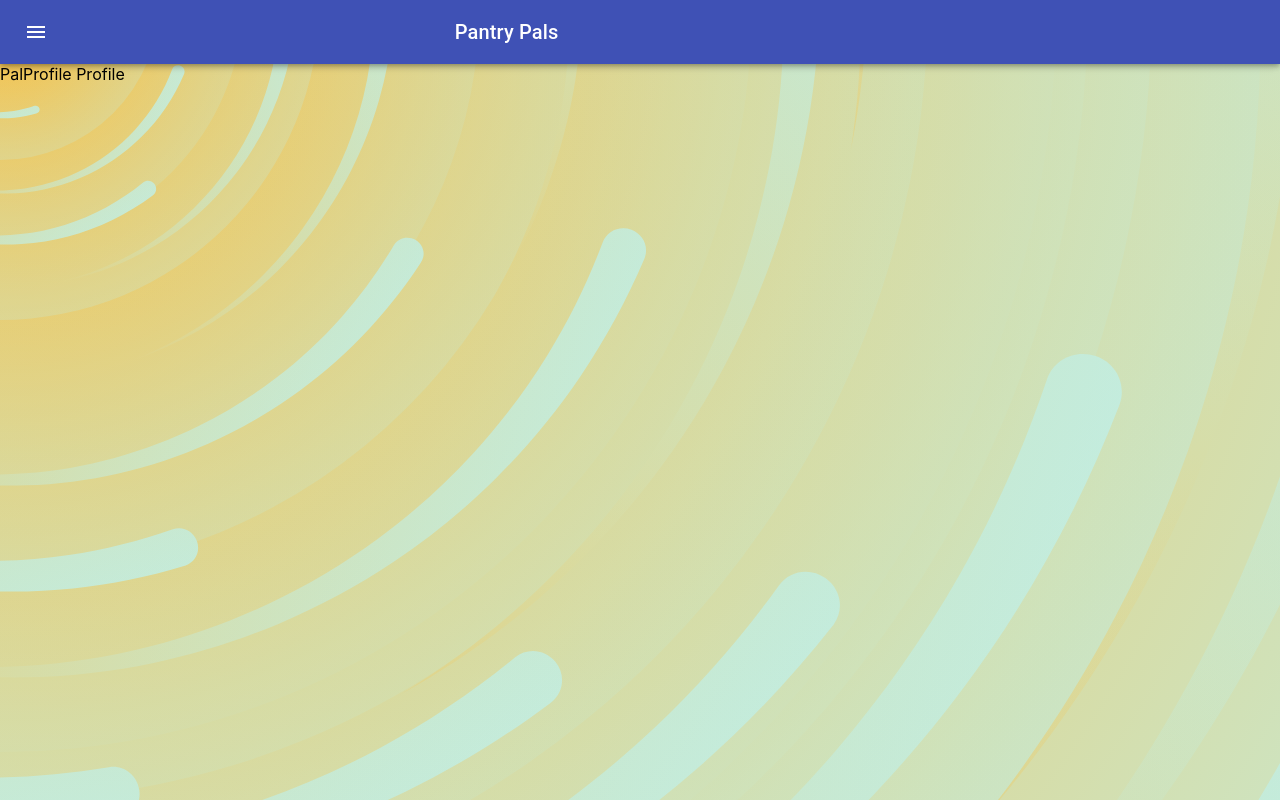
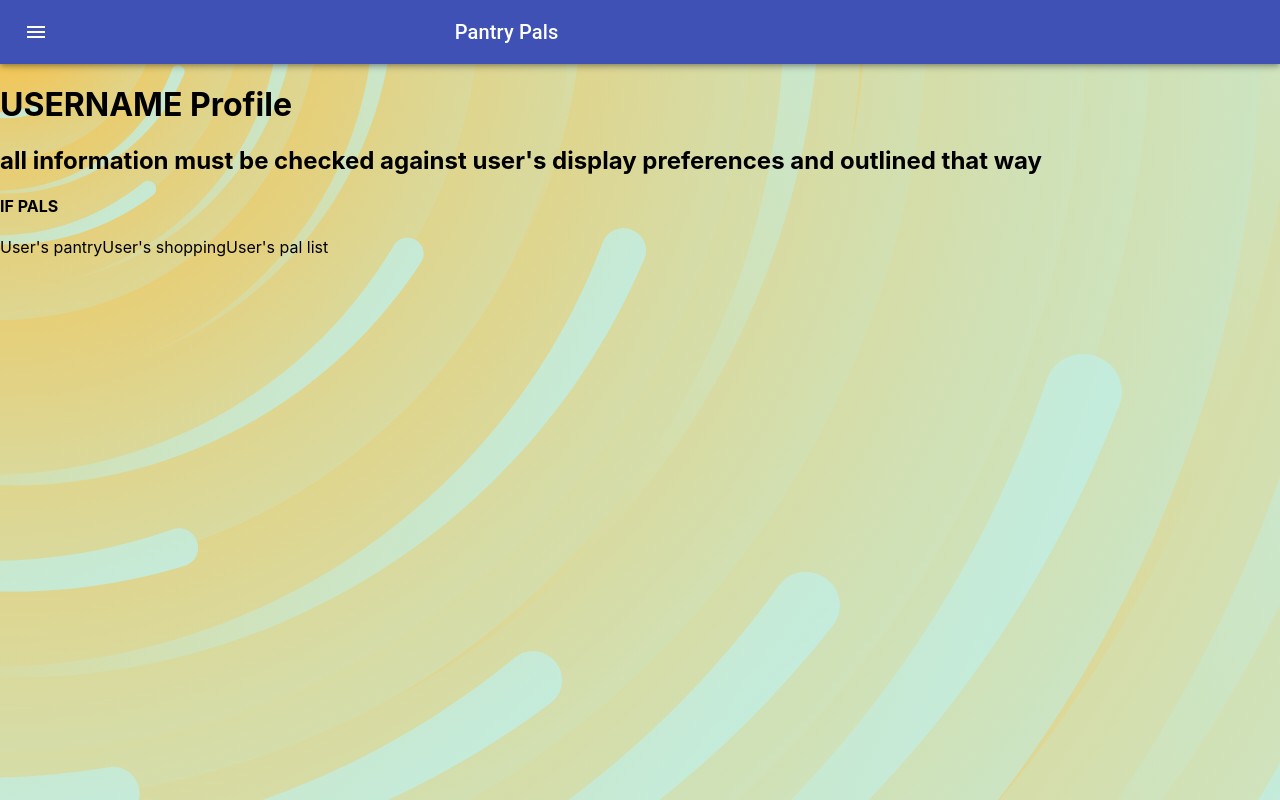
Before and after one commit to listenToRipley/capstone, a React (Create React App) app: page /palProfile in a window 1280 px wide. Built offline with nearby package versions, Linux system fonts and the light colour scheme.

Commit message:
out lined what pal profile will look like

```diff
--- a/src/components/PalProfile.js
+++ b/src/components/PalProfile.js
@@ -24,7 +24,14 @@ import React from 'react';
 const PalProfile = () => {
 
   return (
-    <div>PalProfile Profile</div>
+    <div>
+    <h1>USERNAME Profile</h1>
+    <h2>all information must be checked against user's display preferences and outlined that way</h2>
+    <h4>IF PALS</h4>
+    <a>User's pantry</a>
+    <a>User's shopping</a>
+    <a>User's pal list</a>
+    </div>
   )
 }
 
```
